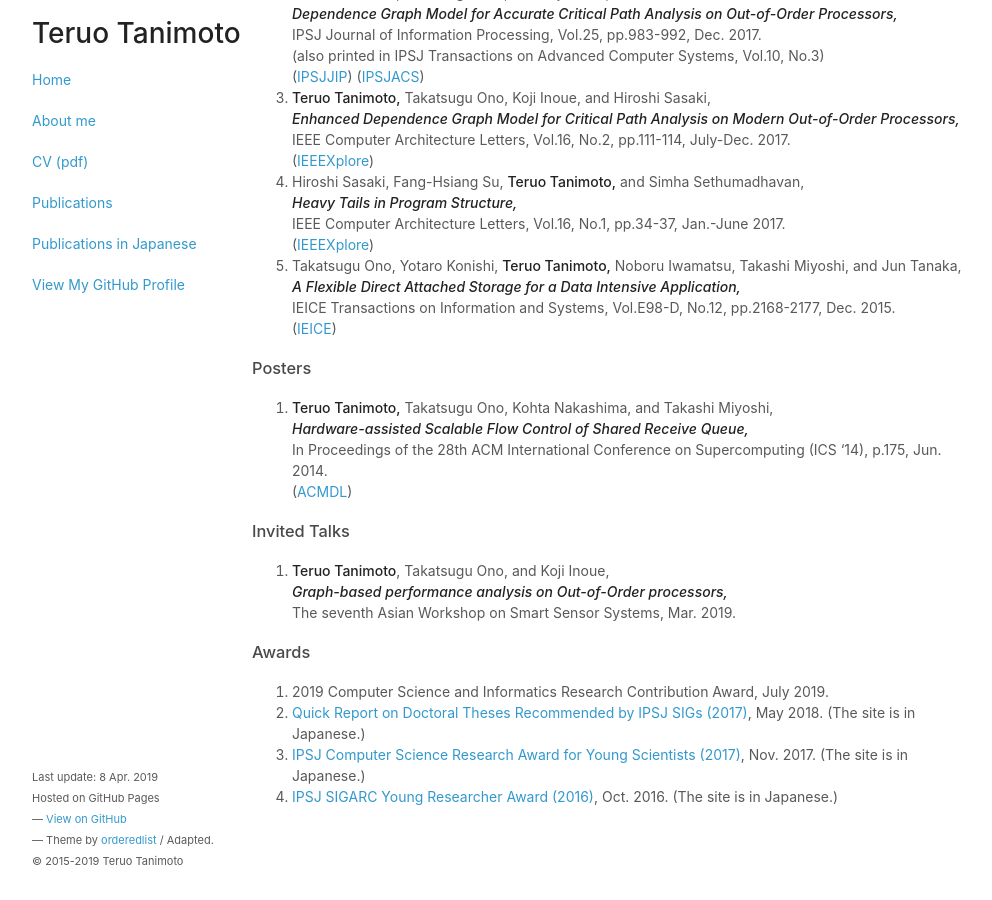
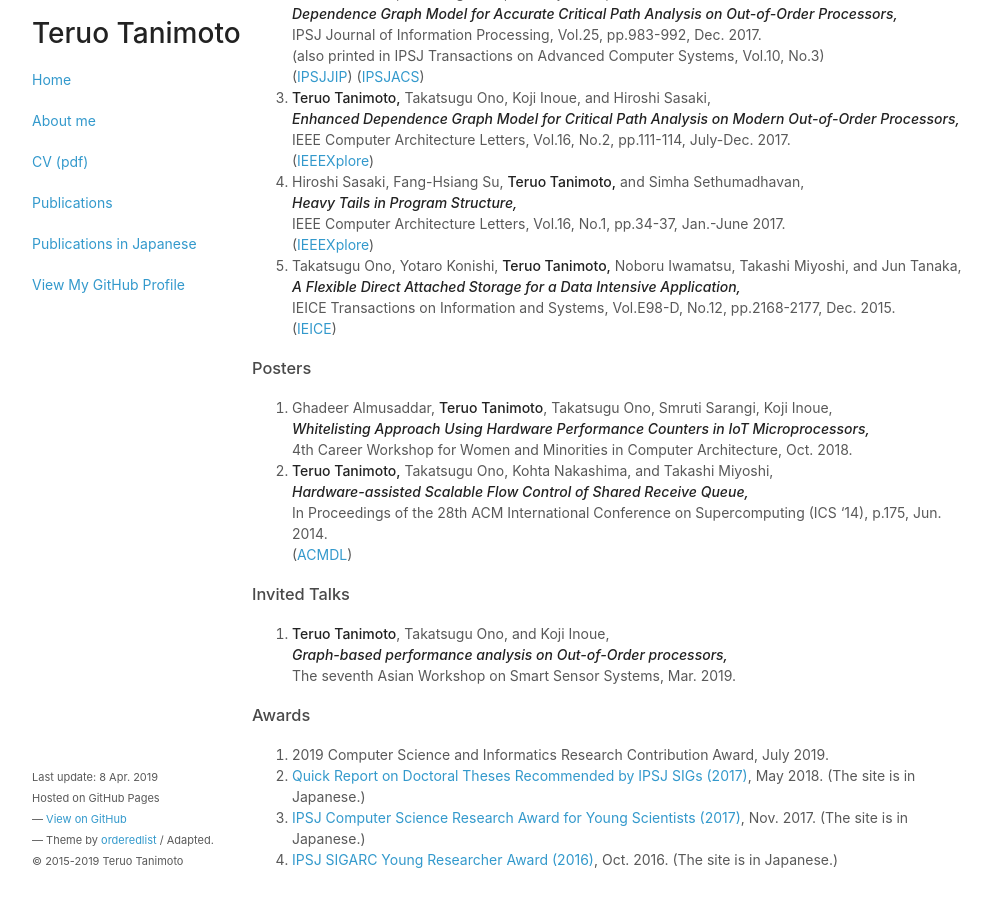
Before and after one commit to teruo41/teruo41.github.io, a Jekyll site: the page built from pubse.md, in a window 1280 px wide and 900 px high, scrolled down 742 px. Shown: the whole window, without its empty margins (138-1130 px from the left). Built offline with Jekyll 4.4.1, drawn with Linux system fonts in a browser that asks for light colours.

Commit message:
Update pubse.md

```diff
--- a/pubse.md
+++ b/pubse.md
@@ -67,6 +67,10 @@ title: Publications
 
 ### Posters
 
+0. Ghadeer Almusaddar, __Teruo Tanimoto__, Takatsugu Ono, Smruti Sarangi, Koji Inoue,
+   ***Whitelisting Approach Using Hardware Performance Counters in IoT Microprocessors,***
+   4th Career Workshop for Women and Minorities in Computer Architecture, Oct. 2018.
+
 0. __Teruo Tanimoto,__ Takatsugu Ono, Kohta Nakashima, and Takashi Miyoshi,
    ***Hardware-assisted Scalable Flow Control of Shared Receive Queue,***
    In Proceedings of the 28th ACM International Conference on Supercomputing (ICS '14), p.175, Jun. 2014.
```
